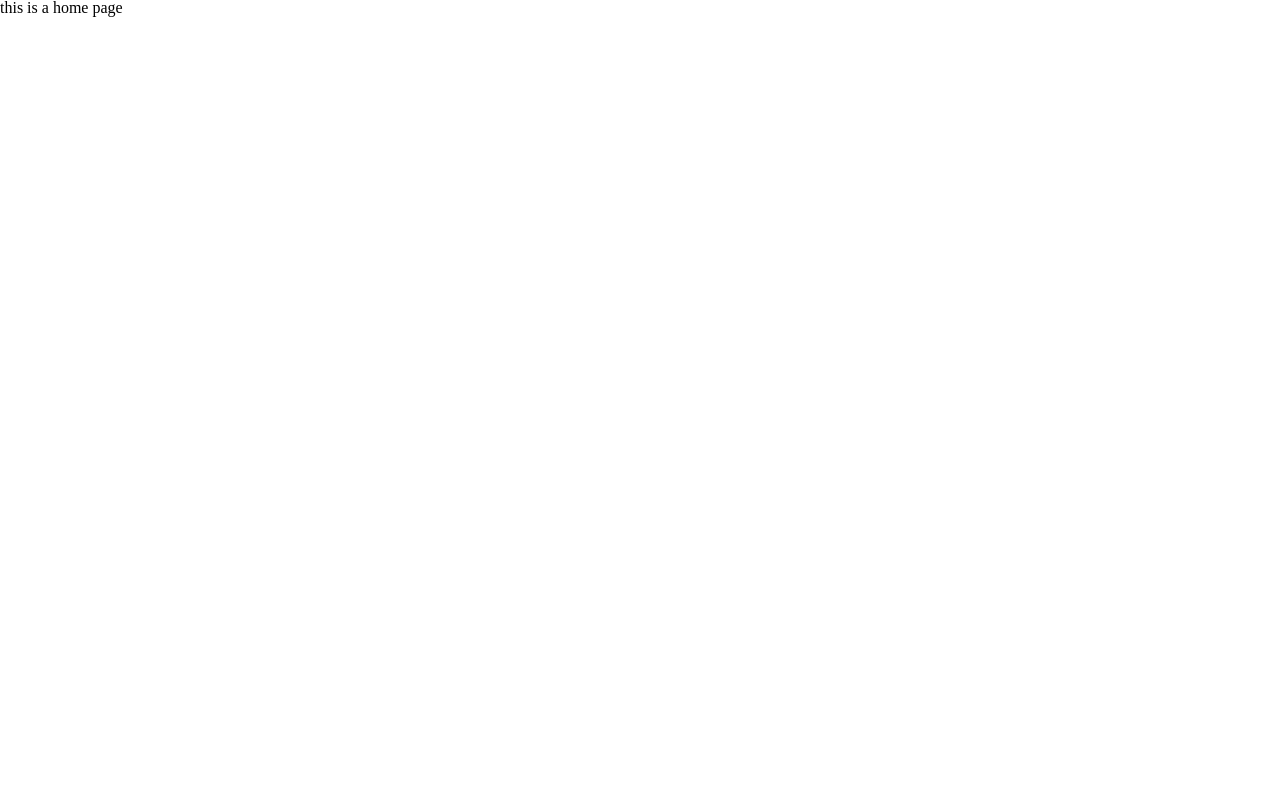
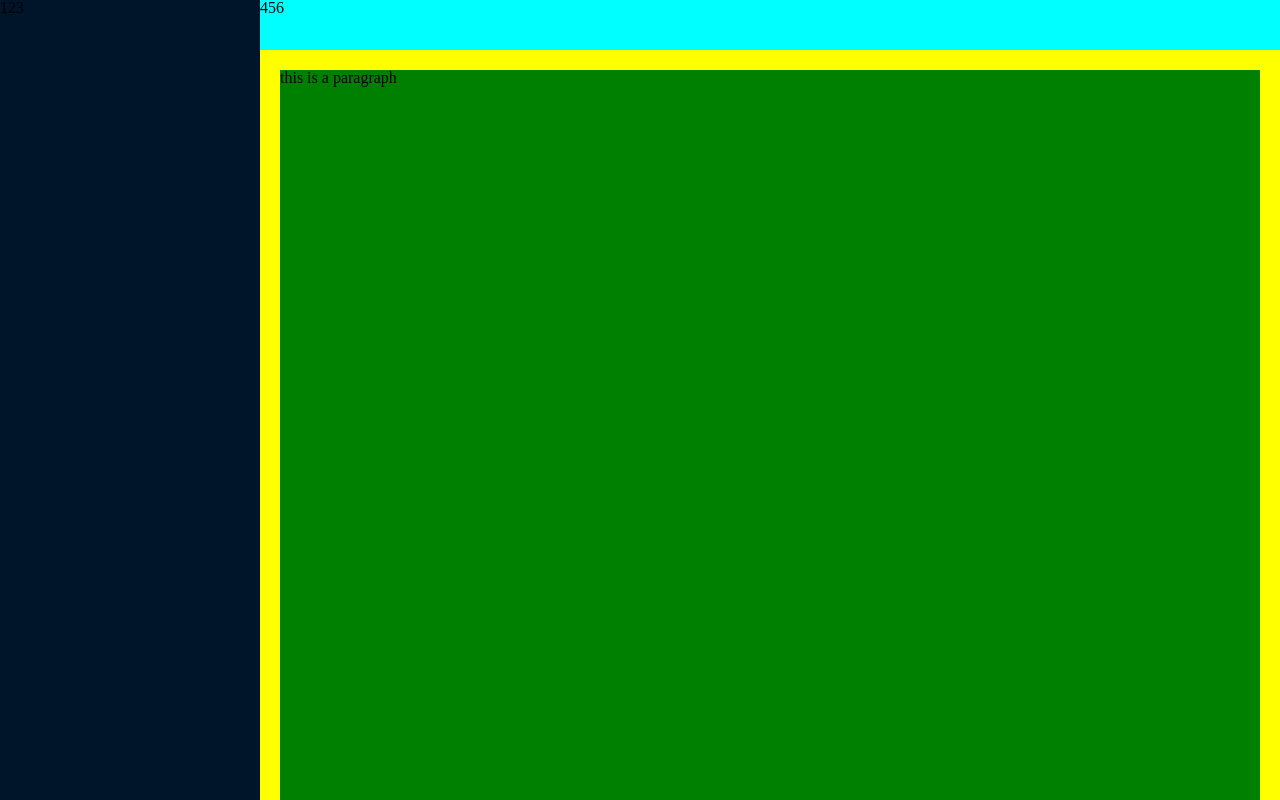
Before and after one commit to joiqoo/vue3_admin_template, a Vue app: page /#/ in a window 1280 px wide. Built offline with nearby package versions, Linux system fonts and the light colour scheme.

Commit message:
feat: layout component

```diff
--- /dev/null
+++ b/src/layout/index.vue
@@ -0,0 +1,46 @@
+<template>
+    <div class="layout_container">
+        <div class="layout_slider">123</div>
+        <div class="layout_tabbar">456</div>
+        <div class="layout_main">
+            <p style="height: 5000px; background: green;">this is a paragraph</p>
+        </div>
+
+    </div>
+</template>
+
+<script setup lang="ts">
+
+</script>
+
+<style scoped lang="scss">
+.layout_container {
+    width: 100%;
+    height: 100vh;
+
+    .layout_slider{
+        width: $base-menu-width;
+        height: 100vh;
+        background: $base-menu-background;
+    }
+    .layout_tabbar{
+        position: fixed;
+        width: calc(100% - $base-menu-width);
+        height:$base-tabbar-height;
+        background: cyan;
+        top: 0px;
+        left: $base-menu-width;
+    }
+    .layout_main{
+        position: absolute;
+        width: calc(100% - $base-menu-width);
+        height: calc(100vh - $base-tabbar-height);
+        background: yellow;
+        left: $base-menu-width;
+        top: $base-tabbar-height;
+        padding: 20px;
+        overflow: auto;
+    }
+
+}
+</style>
--- a/src/router/routes.ts
+++ b/src/router/routes.ts
@@ -6,7 +6,7 @@ export const contantRoute = [
   },
   {
     path: '/',
-    component: () => import('@/views/home/index.vue'),
+    component: () => import('@/layout/index.vue'),
     name: 'layout',
   },
   {
--- a/src/styles/index.scss
+++ b/src/styles/index.scss
@@ -1 +1,22 @@
-@import './reset.scss'
+@import './reset.scss';
+
+
+/* Style the scrollbar */
+::-webkit-scrollbar {
+    width: 10px;
+    /* Width of the scrollbar */
+}
+
+/* Style the scrollbar thumb */
+::-webkit-scrollbar-thumb {
+    background-color: #888;
+    /* Color of the scrollbar thumb */
+    border-radius: 5px;
+    /* Round the corners of the thumb */
+}
+
+/* Optional: Style the scrollbar track */
+::-webkit-scrollbar-track {
+    background-color: #001529;
+    /* Color of the scrollbar track */
+}
--- a/src/styles/variable.scss
+++ b/src/styles/variable.scss
@@ -1 +1,9 @@
-$color: blue;
+//scss global variables
+
+//left slidebar menu width
+$base-menu-width:260px;
+//left slidebar menu color
+$base-menu-background:#001529;
+
+//top navi bar height
+$base-tabbar-height: 50px;
--- a/src/views/login/index.vue
+++ b/src/views/login/index.vue
@@ -3,17 +3,36 @@
     <el-row>
       <el-col :span="12" :xs="0">left</el-col>
       <el-col :span="12" :xs="24">
-        <el-form class="login_form" :model="loginForm" :rules="rules" ref="loginForms">
+        <el-form
+          class="login_form"
+          :model="loginForm"
+          :rules="rules"
+          ref="loginForms"
+        >
           <h1>Hello</h1>
           <h2>Welcome to atGuigu Background Management System</h2>
           <el-form-item prop="username">
-            <el-input :prefix-icon="User" v-model="loginForm.username"></el-input>
+            <el-input
+              :prefix-icon="User"
+              v-model="loginForm.username"
+            ></el-input>
           </el-form-item>
           <el-form-item prop="password">
-            <el-input type="password" :prefix-icon="Lock" v-model="loginForm.password" show-password></el-input>
+            <el-input
+              type="password"
+              :prefix-icon="Lock"
+              v-model="loginForm.password"
+              show-password
+            ></el-input>
           </el-form-item>
           <el-form-item>
-            <el-button :loading="loading" class="login_btn" type="primary" size="default" @click="login">
+            <el-button
+              :loading="loading"
+              class="login_btn"
+              type="primary"
+              size="default"
+              @click="login"
+            >
               login
             </el-button>
           </el-form-item>
@@ -32,14 +51,13 @@ import { ElNotification } from 'element-plus'
 import { getTime } from '@/utils/time'
 
 let useStore = useUserStore()
-let loginForms = ref();
+let loginForms = ref()
 let $router = useRouter()
 let loading = ref(false)
 
 let loginForm = reactive({ username: 'admin', password: '111111' })
 const login = async () => {
-  await loginForms.value.validate();
-
+  await loginForms.value.validate()
 
   loading.value = true
   try {
@@ -62,16 +80,16 @@ const login = async () => {
 
 const validatorUserName = (rule: any, value: any, callback: any) => {
   if (/^.{5,10}$/.test(value)) {
-    callback();
+    callback()
   } else {
-    callback(new Error('username should contain between 5 and 10 characters'));
+    callback(new Error('username should contain between 5 and 10 characters'))
   }
 }
 const validatorPassword = (rule: any, value: any, callback: any) => {
   if (/^.{6,15}$/.test(value)) {
-    callback();
+    callback()
   } else {
-    callback(new Error('password should contain between 6 and 15 characters'));
+    callback(new Error('password should contain between 6 and 15 characters'))
   }
 }
 
@@ -79,12 +97,12 @@ const rules = {
   username: [
     // {required: true, message:'user name cannot be null.', trigger: 'blur'},
     // {required: true, min: 6, max: 10, message:'the length should be between 6 and 10 chars.', trigger: 'change'}
-    { trigger: 'change', validator: validatorUserName }
+    { trigger: 'change', validator: validatorUserName },
   ],
   password: [
     // {required: true, min: 6, max: 15, message:'the length should be between 6 and 15 chars.', trigger: 'change'}
-    { trigger: 'change', validator: validatorPassword }
-  ]
+    { trigger: 'change', validator: validatorPassword },
+  ],
 }
 </script>
 
```
